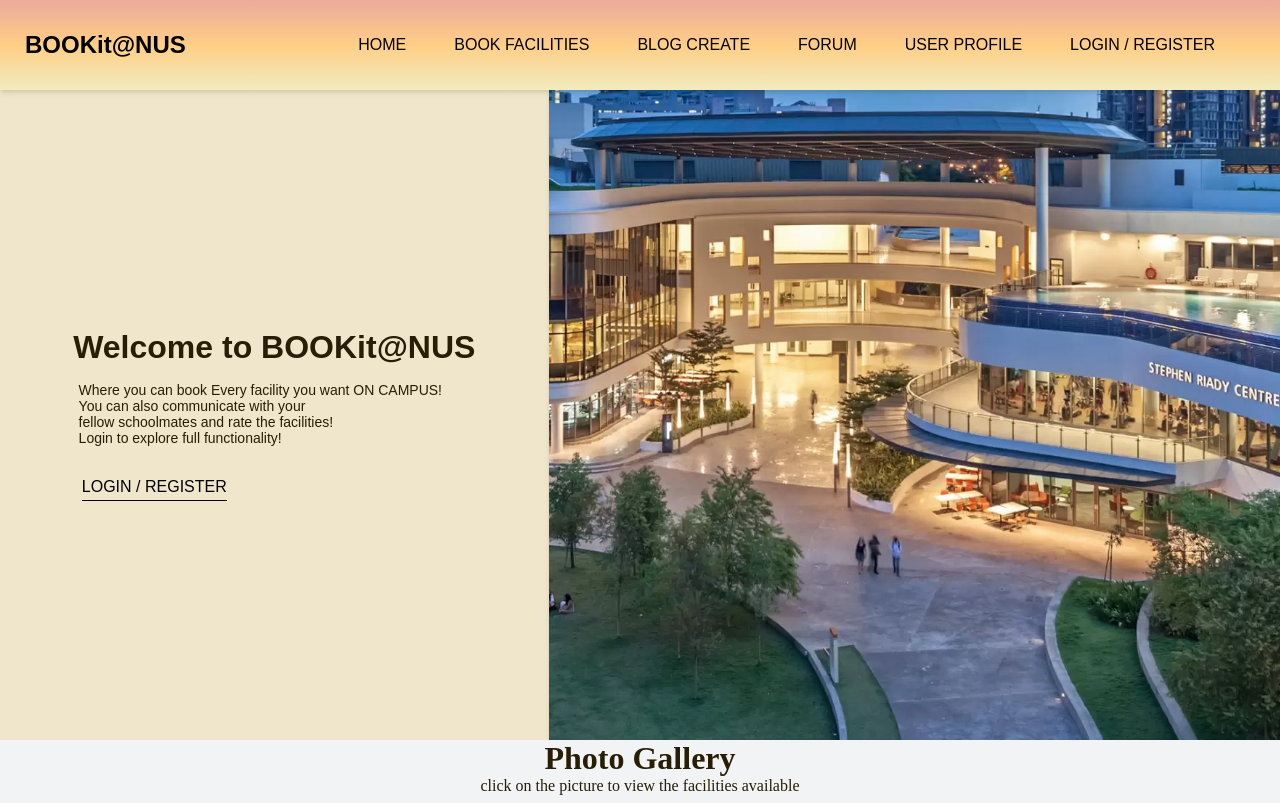
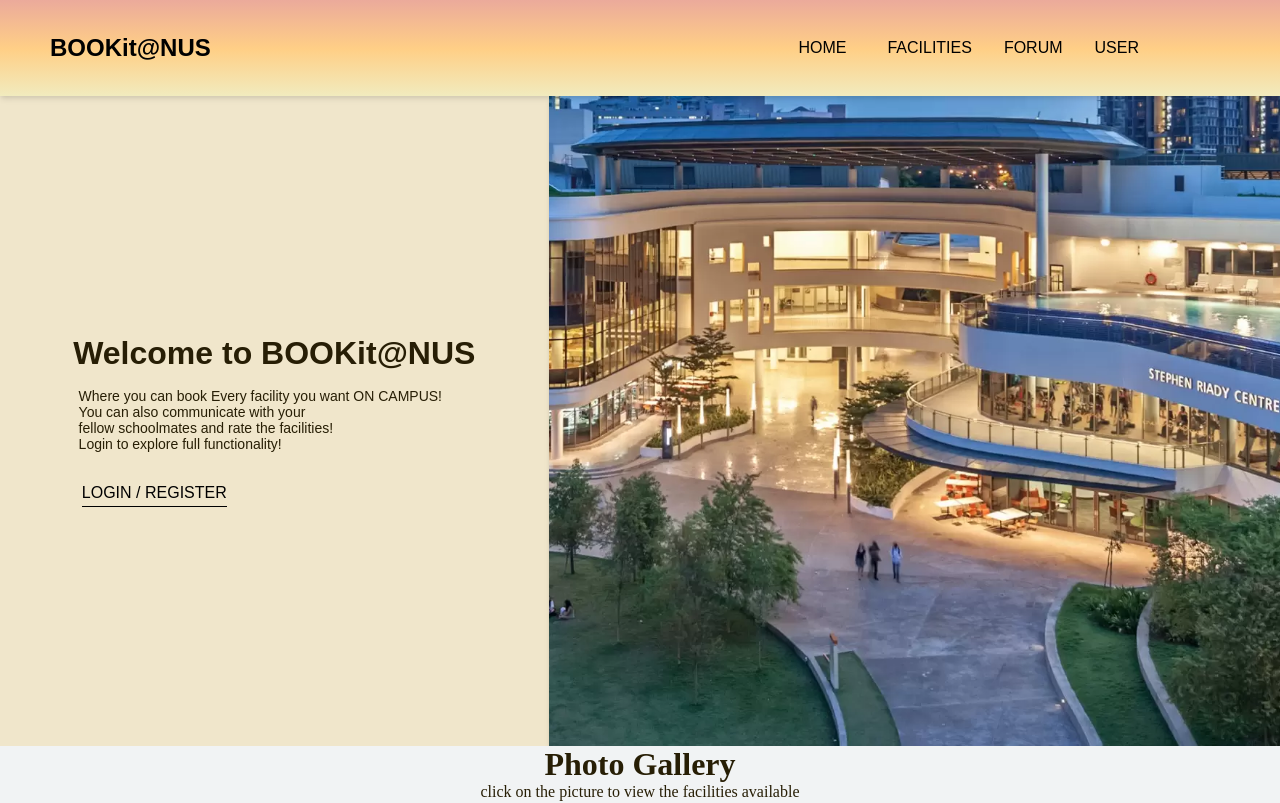
Before and after one commit to huangrz0702/orbital_v_bookitnus, a Vue app: page / in a window 1280 px wide. Shown: the top 803 px of the page. Built offline with nearby package versions, Linux system fonts and the light colour scheme.

Commit message:
add dropdown menu

```diff
--- a/src/components/Navigation.vue
+++ b/src/components/Navigation.vue
@@ -1,45 +1,140 @@
 <template>
+  <link href="https://css.gg/chevron-double-down.css" rel="stylesheet" />
   <header>
     <nav>
-        <div class = "container">
-            <div class = "branding">
-                <router-link class="header" :to="{ name: 'HomePage' }">BOOKit@NUS</router-link>
+      <div class="container">
+        <div class="branding">
+          <router-link class="header" :to="{ name: 'HomePage' }"
+            >BOOKit@NUS</router-link
+          >
         </div>
-            <div class = "nav-links">
-                <ul>
-                    <router-link class = "link" to = "/">Home</router-link>
-                    <router-link class = "link" to = "/Searchmain">Book Facilities</router-link>
-                    <router-link class = "link" to = "/BlogCreate">Blog Create</router-link>
-                    <router-link class = "link" to = "/BlogMain">Forum</router-link>
-                    <router-link class = "link" to = "/ProfilePage">User Profile</router-link>
-                    <router-link class = "link" to = "/LoginPage">Login / Register</router-link>
-                </ul>
+        <div class="nav-links">
+          <router-link class="link" to="/">Home</router-link>
+          <div class="dropdown">
+            <button class="dropbtn">
+              FACILITIES
+              <i class="gg-chevron-double-down"></i>
+              <div class="dropdown-content">
+                <router-link class="link" to="/Searchmain"
+                  >Find Facilities</router-link
+                >
+                <router-link class="link" to="/AllFac"
+                  >All Facilities</router-link
+                >
+              </div>
+            </button>
+          </div>
+
+          <div class="dropdown">
+            <button class="dropbtn">
+              FORUM
+              <i class="gg-chevron-double-down"></i>
+              <div class="dropdown-content">
+                <router-link class="link" to="/BlogCreate"
+                  >Blog Create</router-link
+                >
+                <router-link class="link" to="/BlogMain">Forum</router-link>
+              </div>
+            </button>
+          </div>
+
+          <div class="dropdown">
+            <button class="dropbtn">
+              USER
+              <i class="gg-chevron-double-down"></i>
+              <div class="dropdown-content">
+                <router-link class="link" to="/ProfilePage"
+                  >User Profile</router-link
+                >
+                <router-link class="link" to="/LoginPage"
+                  >Login / Register</router-link
+                >
+              </div>
+            </button>
+          </div>
         </div>
       </div>
     </nav>
-
   </header>
 </template>
 
 <script>
 export default {
-    name: 'navigationBar'
+  name: "navigationBar",
 };
 </script>
 
 
 <style lang="scss" scoped>
 header {
-    background: rgb(235,170,155);
-    background: linear-gradient(180deg, rgba(235,170,155,1) 0%, rgba(255,207,134,1) 51%, rgba(241,235,190,1) 100%);
+  background: rgb(235, 170, 155);
+  background: linear-gradient(
+    180deg,
+    rgba(235, 170, 155, 1) 0%,
+    rgba(255, 207, 134, 1) 51%,
+    rgba(241, 235, 190, 1) 100%
+  );
   padding: 0 25px;
-    box-shadow: 0 4px 6px -1px rgba(0, 0, 0, 0.1), 0 2px 4px -1px rgba(0, 0, 0, 0.06);
+  box-shadow: 0 4px 6px -1px rgba(0, 0, 0, 0.1),
+    0 2px 4px -1px rgba(0, 0, 0, 0.06);
   z-index: 99;
+}
+
+.dropdown {
+  float: right;
+  display: flex;
+  overflow: hidden;
+}
+
+.dropdown-content {
+  display: none;
+  position: absolute;
+  background-color: #f9f9f9;
+  min-width: 160px;
+  box-shadow: 0px 8px 16px 0px rgba(0, 0, 0, 0.2);
+  z-index: 1;
+}
+
+.dropdown .dropbtn {
+  font-size: 16px;
+  border: none;
+  outline: none;
+  color: black;
+  padding: 14px 16px;
+  background-color: inherit;
+  font-family: inherit;
+  margin: 0;
+}
+
+.dropdown:hover .dropbtn {
+  color: #253db3;
+}
+
+.dropdown-content a {
+  float: none;
+  color: black;
+  padding: 12px 16px;
+  text-decoration: none;
+  display: block;
+  text-align: left;
+}
+
+.dropdown-content a:hover {
+  background-color: #ddd;
+}
+
+.dropdown:hover .dropdown-content {
+  display: block;
+}
+
+.gg-chevron-double-down {
+    display: inline;
+    color:rgba(235, 170, 155, 1)
 }
 
 .container {
   display: flex;
-  padding: 25px 0;
+  padding: 25px 100px 25px 25px;
 
   .branding {
     display: flex;
@@ -64,128 +159,11 @@ header {
     justify-content: flex-end;
     align-items: center;
 
-    ul {
-      margin-right: 32px;
-      display: none;
-      @media (min-width: 500px) {
-        display: initial;
-      }
-
-      .link {
-        margin-right: 32px;
-      }
-
-      .link:last-child {
-        margin-right: 0;
-      }
-    }
-
     .link {
       color: black;
       &:hover {
         color: #253db3;
       }
-    }
-  }
-
-  .profile {
-    position: relative;
-    cursor: pointer;
-    display: flex;
-    align-items: center;
-    justify-content: center;
-    width: 40px;
-    height: 40px;
-    border-radius: 50%;
-    color: #fff;
-    background-color: #303030;
-
-    span {
-      pointer-events: none;
-    }
-
-    .profile-menu {
-      top: 60px;
-      right: 0px;
-      position: absolute;
-      width: 250px;
-      background-color: #303030;
-      box-shadow: 0 4px 6px -1px rgba(0, 0, 0, 0.1), 0 2px 4px -1px rgba(0, 0, 0, 0.06);
-
-      span {
-        position: absolute;
-        right: 10px;
-        top: -10px;
-        border-left: 10px solid transparent;
-        border-right: 10px solid transparent;
-        border-bottom: 10px solid #303030;
-      }
-
-      .info {
-        display: flex;
-        align-items: center;
-        padding: 15px;
-        border-bottom: 1px solid #fff;
-
-        .initials {
-          position: initial;
-          width: 40px;
-          height: 40px;
-          background-color: #fff;
-          color: #303030;
-          display: flex;
-          align-items: center;
-          justify-content: center;
-          border-radius: 50%;
-        }
-
-        div {
-          flex: 1;
-          margin-left: 24px;
-        }
-
-        p:nth-child(1) {
-          font-size: 14px;
-        }
-
-        p:nth-child(2),
-        p:nth-child(3) {
-          font-size: 12px;
-        }
-      }
-
-      .options {
-        padding: 15px;
-        .option {
-          text-decoration: none;
-          color: #fff;
-          display: flex;
-          align-items: center;
-          margin-bottom: 12px;
-
-          .icon {
-            width: 18px;
-            height: auto;
-          }
-
-          i {
-            font-size: 18px;
-          }
-
-          p {
-            font-size: 14px;
-            margin-left: 12px;
-          }
-        }
-        .option:last-child {
-          margin-bottom: 0px;
-        }
-      }
-    }
-
-    img {
-      width: 35px;
-      height: 35px;
     }
   }
 }
@@ -194,7 +172,7 @@ header {
   text-decoration: none;
   color: #fff;
   font-weight: 500;
-  padding: 0 8px;
+  padding: 0 25px;
   text-transform: uppercase;
   transition: 300ms color ease;
 
@@ -202,5 +180,4 @@ header {
     color: #1eb8b8;
   }
 }
-
 </style>
```
Lines whose indentation alone changed are shown as unchanged.
